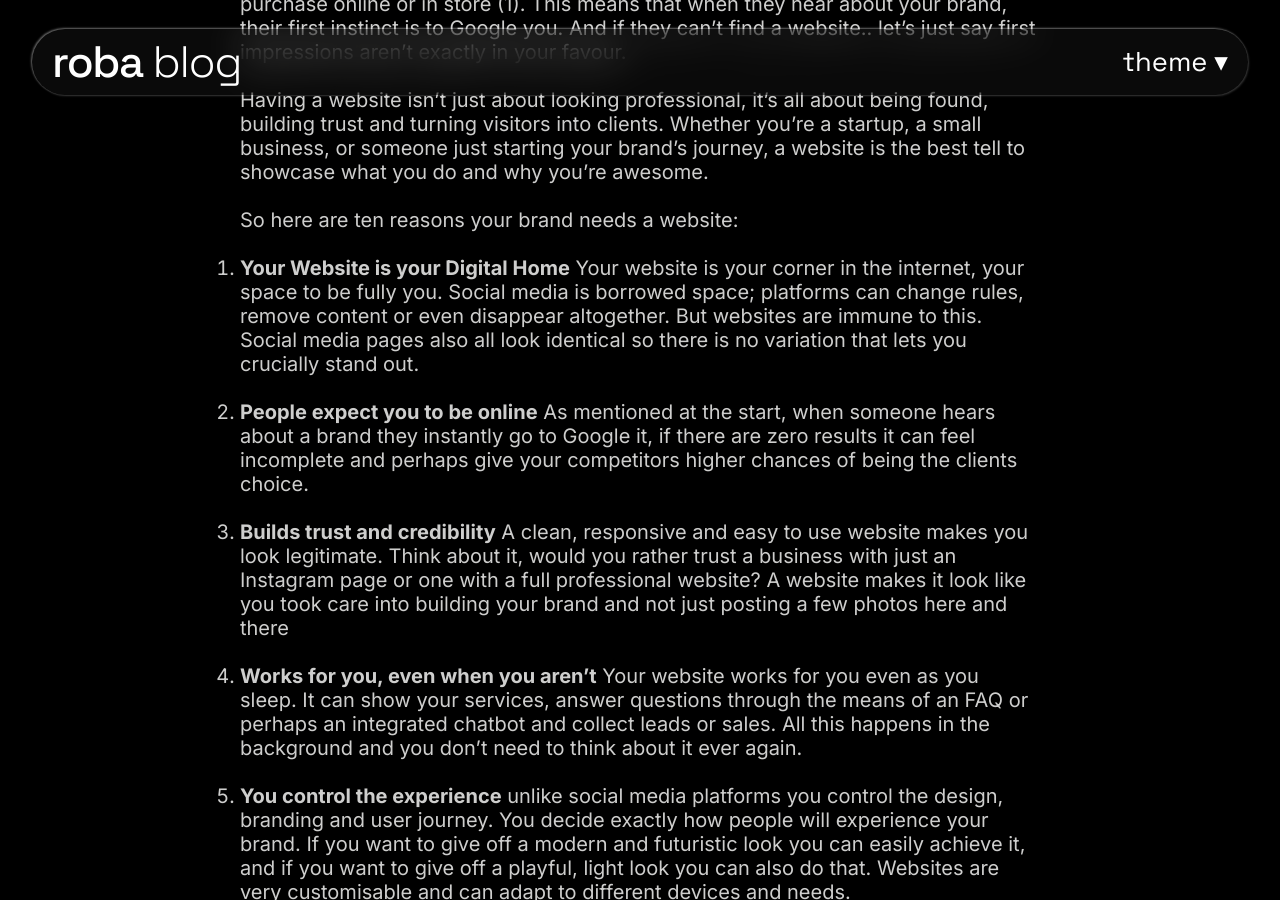
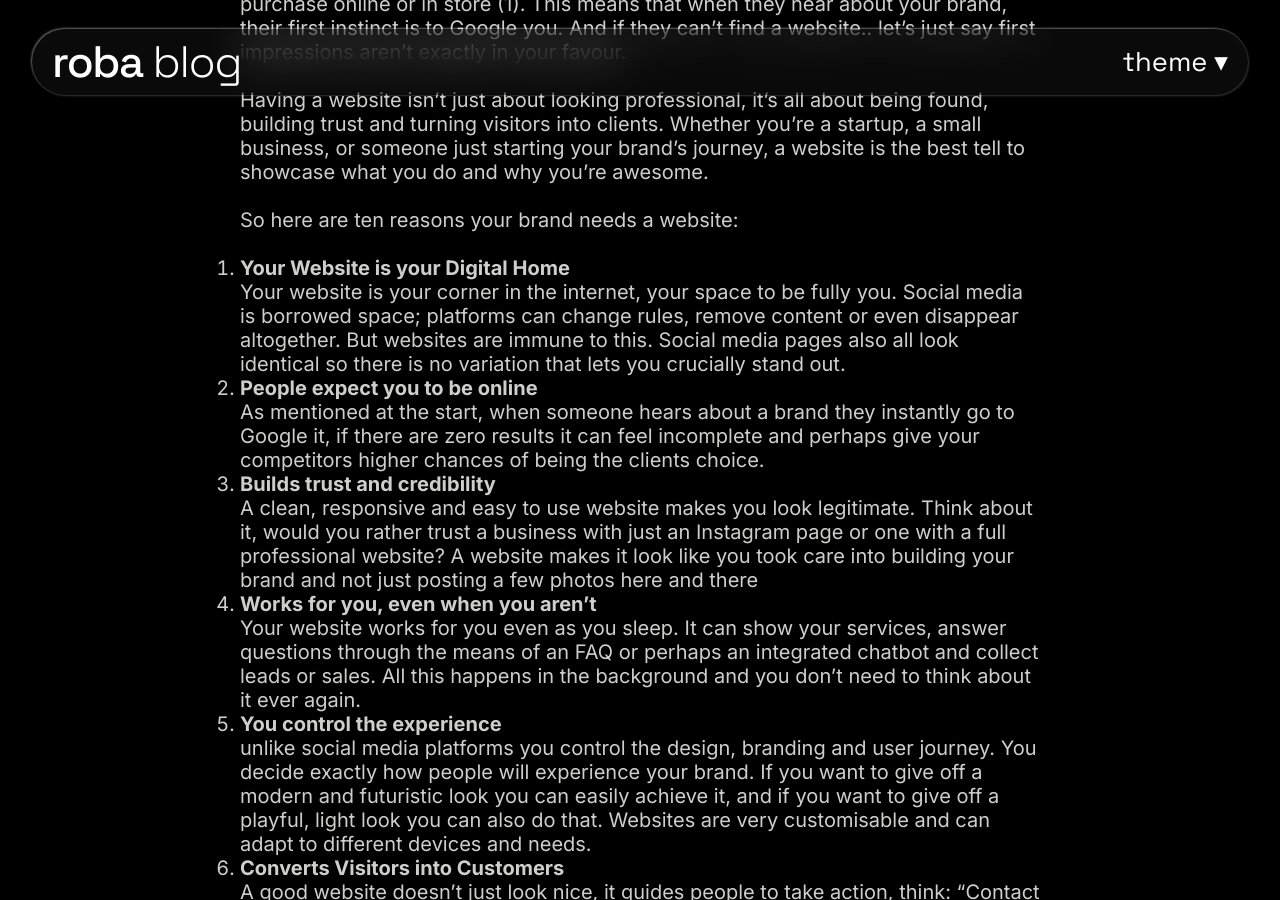
Before and after one commit to roba-agency/roba-blog, a Jekyll site: the page built from _posts/2026-03-27-10-reasons-your-brand-needs-a-website.md, in a window 1280 px wide and 900 px high, scrolled down 916 px. Built offline with Jekyll 4.4.1, drawn with Linux system fonts in a browser that asks for light colours; some web fonts are replaced.

```diff
--- a/_posts/2026-03-27-10-reasons-your-brand-needs-a-website.md
+++ b/_posts/2026-03-27-10-reasons-your-brand-needs-a-website.md
@@ -12,43 +12,25 @@ Having a website isn't just about looking professional, it's all about being fou
 
 So here are ten reasons your brand needs a website:
 
-1. **Your Website is your Digital Home**
+1. **Your Website is your Digital Home<br>**
    Your website is your corner in the internet, your space to be fully you. Social media is borrowed space; platforms can change rules, remove content or even disappear altogether. But websites are immune to this. Social media pages also all look identical so there is no variation that lets you crucially stand out.
-
-
-2. **People expect you to be online**
+2. **People expect you to be online<br>**
    As mentioned at the start, when someone hears about a brand they instantly go to Google it, if there are zero results it can feel incomplete and perhaps give your competitors higher chances of being the clients choice.
-
-
-3. **Builds trust and credibility**
+3. **Builds trust and credibility<br>**
    A clean, responsive and easy to use website makes you look legitimate. Think about it, would you rather trust a business with just an Instagram page or one with a full professional website? A website makes it look like you took care into building your brand and not just posting a few photos here and there
-
-
-4. **Works for you, even when you aren't**
+4. **Works for you, even when you aren't**<br>
    Your website works for you even as you sleep. It can show your services, answer questions through the means of an FAQ or perhaps an integrated chatbot and collect leads or sales. All this happens in the background and you don't need to think about it ever again.
-
-
-5. **You control the experience**
+5. **You control the experience<br>**
    unlike social media platforms you control the design, branding and user journey. You decide exactly how people will experience your brand. If you want to give off a modern and futuristic look you can easily achieve it, and if you want to give off a playful, light look you can also do that. Websites are very customisable and can adapt to different devices and needs.
-
-
-6. **Converts Visitors into Customers**
+6. **Converts Visitors into Customers<br>**
    A good website doesn't just look nice, it guides people to take action, think: "Contact us" "Buy now" "Get a quote" all of these turn interested visitors into customers who are now willing to pay for your service or purchase your product. A simple button can convert normal visitors into some of your most loyal customers.
-
-
-7. **Unlimited Data and Insights**
+7. **Unlimited Data and Insights<br>**
    Websites let you track every last detail, who visits, what they clicked, letting you know what works.. and what doesn't. These insights are infinitely valuable as they can improve your business overtime as you know what customers like and what regions they are from so you can tailor your service/product specifically for them
-
-
-8. **Grows *with* your business, not after it**
+8. **Grows *with* your business, not after it<br>**
    As you grow, your website naturally does too, you start receiving more visits and you can expand what you offer. Adding new services, a blog or booking systems to create even more leads and continue the cycle.
-
-
-9. **Believe it or not, not everyone uses social media**
+9. **Believe it or not, not everyone uses social media<br>**
    Only around two thirds of the world's population is on social media (2), which means roughly 30% of people don't interact with these platforms at all. And for the ones who do, a large amount of them aren't on social media to find brand, they're there to hang out, watch videos and chat with friends, not go on a deep scavenge hunt to find your small social media brand page that looks like every other
-
-
-10. **SEO is free traffic**
+10. **SEO is free traffic<br>**
     With search engines like Google, your website can bring in websites *without* ads, contrary to popular belief. This is all because of SEO (Search Engine optimisation) where search queries lead to the most relevant websites showing up at the top. For example, a bakery website with good SEO would be at the top of the list when you search "Best Bakeries near me" driving more visitors to the website. And this isn't temporary, rich, informative content can keep attracting people for months or years after you have made them.
 
 Your website isn't just a digital business card, it's your brand's home, your 24/7 marketing machine and the place where curious visitors are converted to loyal customers. From building trust and showing off your brand to *everyone* online, the benefits are endless.
```
